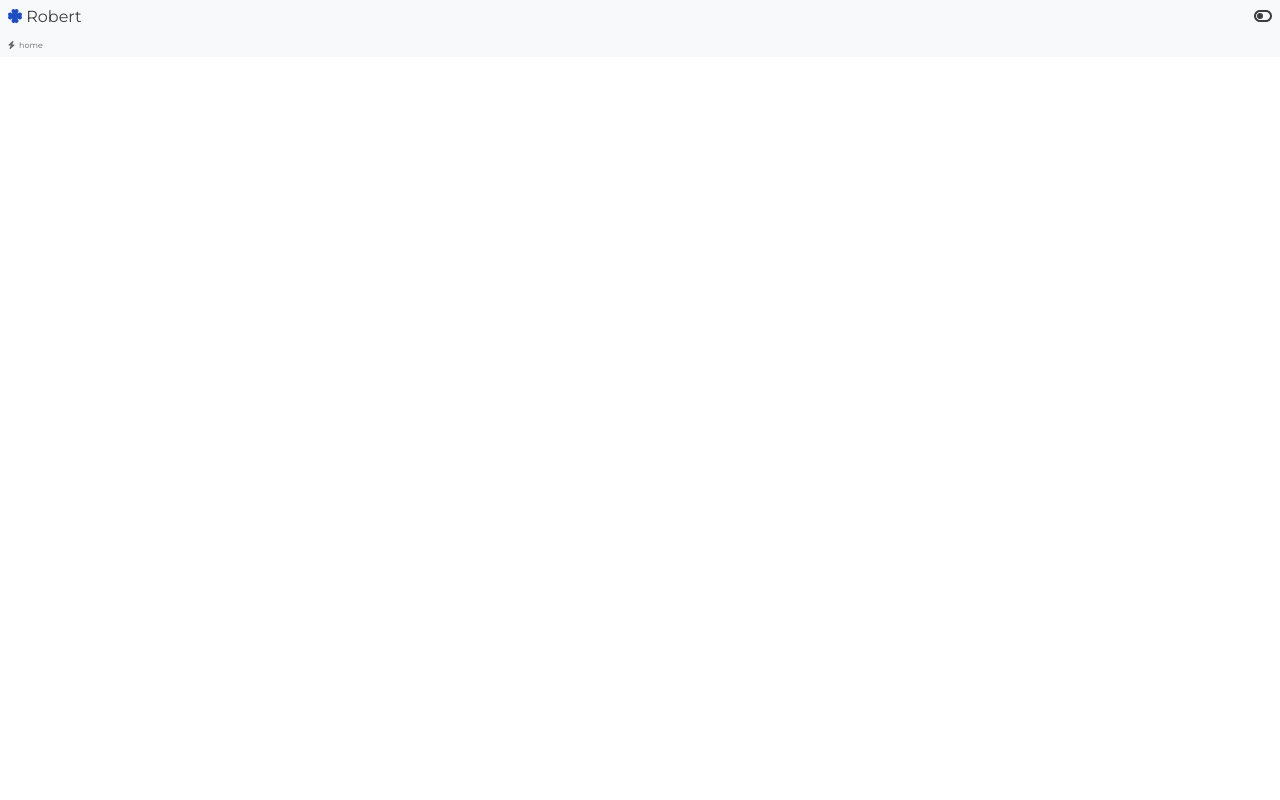
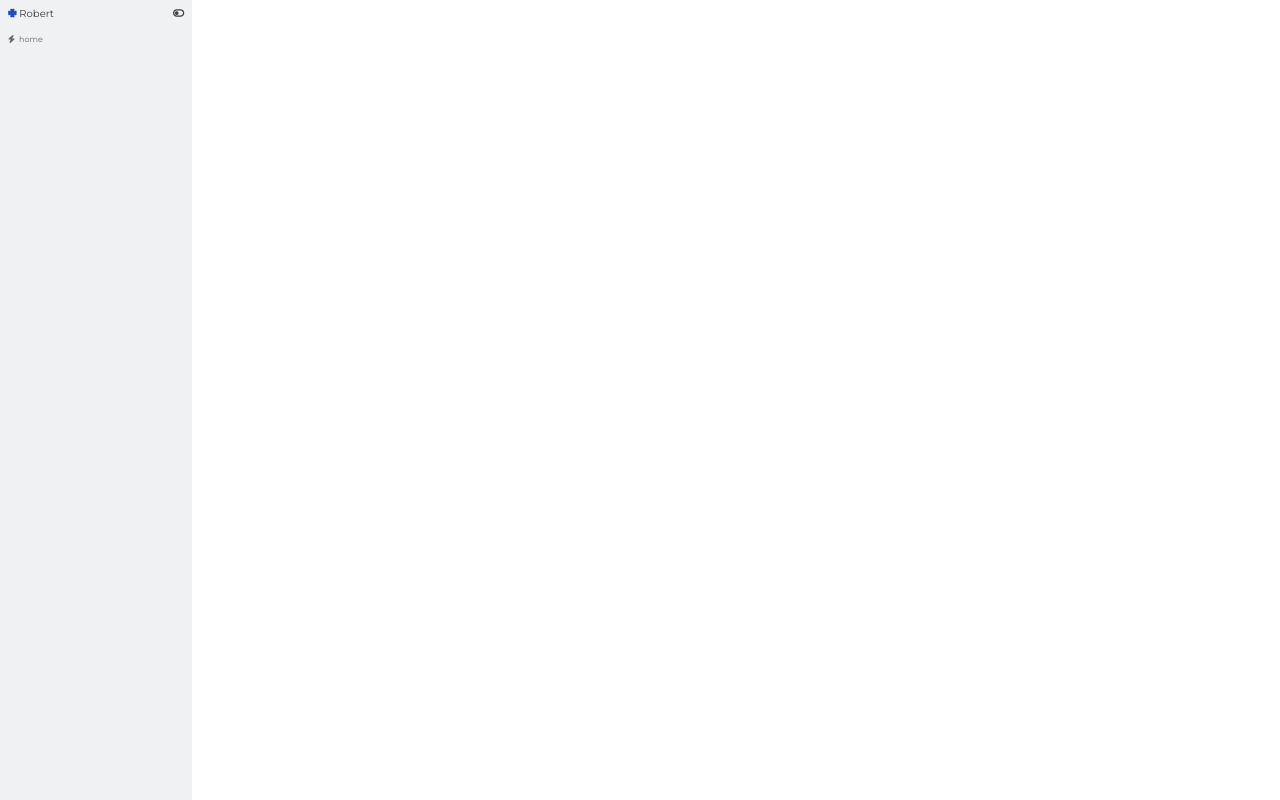
Before and after one commit to htrebor20/components-react, a React (Vite) app: page / in a window 1280 px wide. Built offline with nearby package versions, Linux system fonts and the light colour scheme.

Commit message:
feat: add route for Home page

```diff
--- a/src/App.tsx
+++ b/src/App.tsx
@@ -10,7 +10,9 @@ import Home1 from './pages/home'
 import { ExpansionPanelProps } from './components/expansionPanel/types'
 import ExpansionPanel from './components/expansionPanel'
 import SideBar from './components/sidebar'
-import { BrowserRouter, Route, Routes } from 'react-router-dom'
+import { BrowserRouter, Navigate, Route, Routes } from 'react-router-dom'
+import Home from './pages/home'
+import Layout from './layaout'
 
 export const sidebarIten: ExpansionPanelProps[] = [
   {
@@ -23,15 +25,14 @@ export const sidebarIten: ExpansionPanelProps[] = [
 
 function App() {
   return (
-
- <>
-     <BrowserRouter>
-       <Routes>
-         <Route path="/" element={<SideBar listItem={sidebarIten} />} />
-       </Routes>
-     </BrowserRouter>
-     </>
-  );
+    <BrowserRouter>
+      <Routes>
+        <Route path="/" element={<Layout />}>
+          <Route path="home" element={<Home />} />
+        </Route>
+      </Routes>
+    </BrowserRouter>
+  )
 }
 
-export default App;
+export default App
--- a/src/components/expansionPanel/index.tsx
+++ b/src/components/expansionPanel/index.tsx
@@ -14,7 +14,10 @@ function ExpansionPanel({ icon, label, isExpanded, children, functionExpansionPa
     };
     return (
         <div data-testid="expansionPanel-wraper" className='expansionPanel' >
-            <div className='expansionPanel-header' onClick={toggleOpen}>
+            <div className='expansionPanel-header' onClick={() => {
+                toggleOpen()
+                functionExpansionPanel?.()
+            }}>
                 <div className='expansionPanel-header-left'>
                     {icon && <FontAwesomeIcon icon={icon} />}
                     <span>{label}</span>
--- a/src/components/sidebar/index.tsx
+++ b/src/components/sidebar/index.tsx
@@ -3,9 +3,10 @@ import { faClover, faToggleOff } from '@fortawesome/free-solid-svg-icons'
 import { SidebarProps } from './types'
 import ExpansionPanel from '../expansionPanel'
 import './sidebar.sass'
+import { useNavigate } from 'react-router-dom'
 
 function SideBar({ listItem }: SidebarProps) {
-
+  const navigate = useNavigate();
   return (
     <div className='side-bar'>
       <div className='side-bar-header'>
@@ -17,14 +18,16 @@ function SideBar({ listItem }: SidebarProps) {
           <FontAwesomeIcon icon={faToggleOff} />
         </div>
       </div>
-            <div>
+      <div >
         {listItem.map((item, index) => (
           <ExpansionPanel
             key={index}
             label={item.label}
             icon={item.icon}
             isExpanded={item.isExpanded}
-                        functionExpansionPanel={item.functionExpansionPanel}
+            functionExpansionPanel={() => {
+              item.functionExpansionPanel?.(); navigate(`${item.label.toLowerCase()}`);
+            }}
             children={
               item.childrenList && item.childrenList.length > 0 ? (
                 <>
--- a/src/components/sidebar/sidebar.sass
+++ b/src/components/sidebar/sidebar.sass
@@ -1,13 +1,16 @@
 @use "../../assets/styles/tokens/_colors.sass" as colors
 @use "../../assets/styles/tokens/_spacing.sass" as spacing
 .side-bar
-    background-color: map-get(colors.$greyscale, 25)
+    background-color: map-get(colors.$greyscale, 50)
+    width: 15%
+    height: 100%
 .side-bar-header
     display: flex
     justify-content: space-between
     gap: spacing.$spacing-m
     padding: spacing.$spacing-xs
     color: map-get(colors.$greyscale, 700)
+    font-size: spacing.$spacing-l /2
 .disple-Toggle
     display: flex
     justify-content: end
--- a/src/index.sass
+++ b/src/index.sass
@@ -23,7 +23,7 @@ time, mark, audio, video, button
 article, aside, details, figcaption, figure,
 footer, header, hgroup, menu, nav, section
   display: block
-html
+html, body, #root
   height: 100%
 body
   height: 100%
--- /dev/null
+++ b/src/layaout/index.tsx
@@ -0,0 +1,17 @@
+import { Outlet } from 'react-router-dom'
+import SideBar from '../components/sidebar'
+import { sidebarIten } from '../App'
+import './layaout.sass'
+
+function Layout() {
+  return (
+    <div className="app-container">
+      <SideBar listItem={sidebarIten} />
+      <div className='style-container-page'>
+        <Outlet />
+      </div>
+    </div>
+  )
+}
+
+export default Layout
--- /dev/null
+++ b/src/layaout/layaout.sass
@@ -0,0 +1,9 @@
+@use "../assets/styles/tokens/_colors.sass" as colors
+@use "../assets/styles/tokens/_spacing.sass" as spacing
+
+.app-container
+    display: flex
+    height: 100%
+.style-container-page
+    flex: 1
+    padding: spacing.$spacing-m
```
Lines whose indentation alone changed are shown as unchanged.
